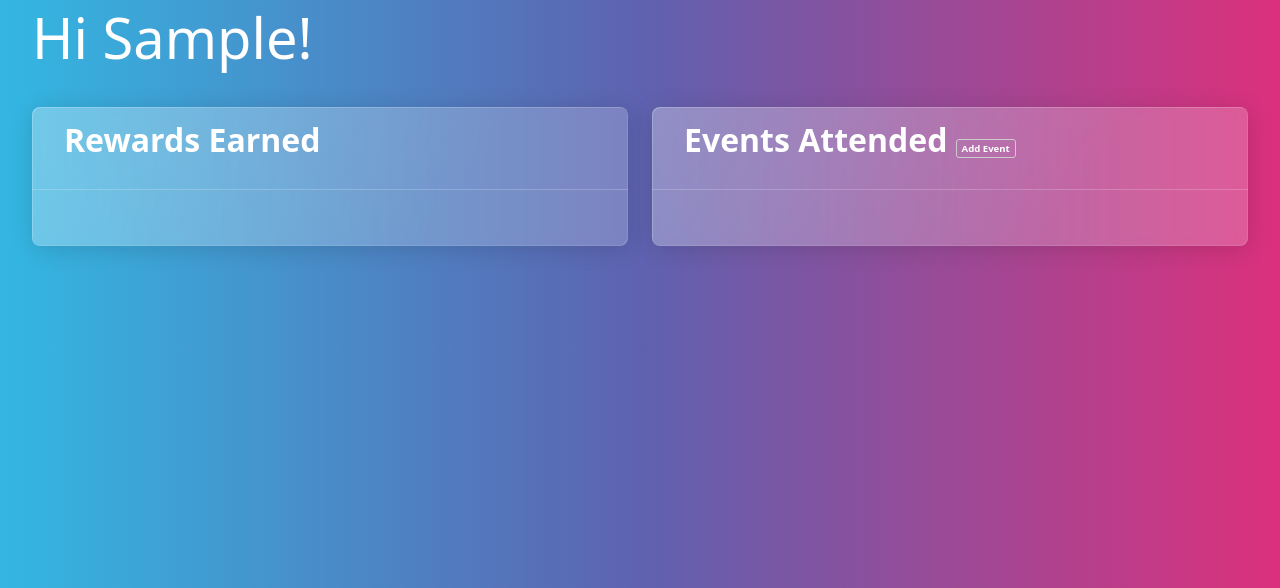
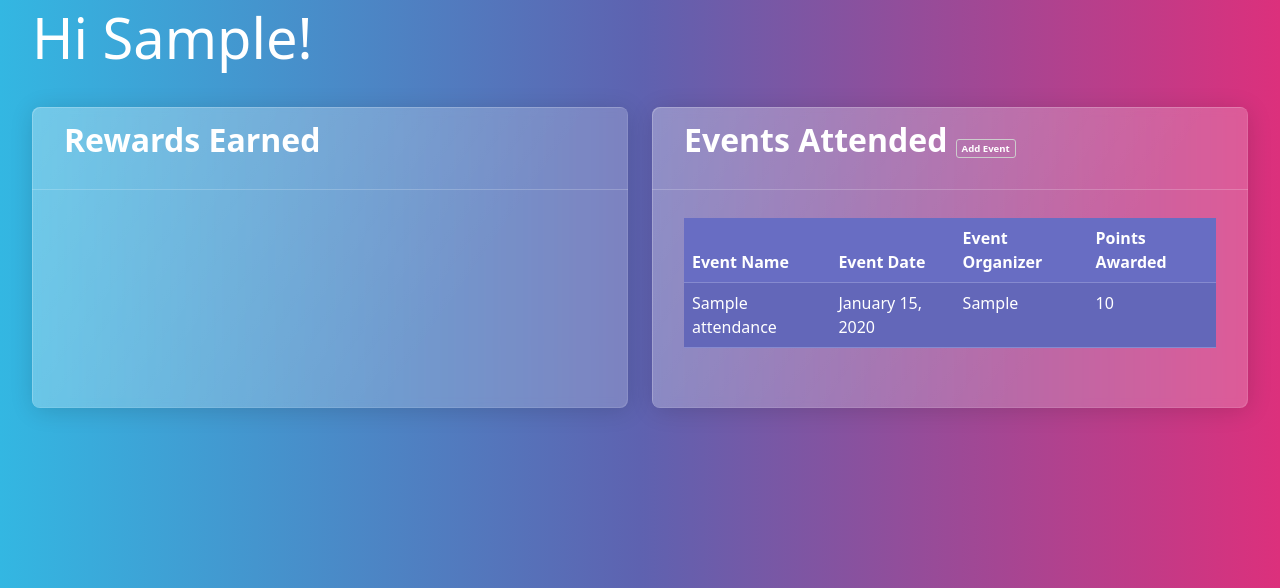
Before and after one commit to Fleurelle/wte_gamification, a Django app: page / in a window 1280 px wide. Shown: the part 162-750 px from the top of the page. Run offline with Django 5.2, Linux system fonts and the light colour scheme; a user stored in the database is signed in; tables that the repository leaves empty hold one stand-in row (values such as "Sample post"); some libraries are stand-ins or nearby versions.

Commit message:
display events attended on homepage

```diff
--- a/wte/templates/home.html
+++ b/wte/templates/home.html
@@ -34,6 +34,7 @@
               </div>
               <div class="card-body">
                 <!-- Rewards content will go here -->
+                <!-- TODO rewards tabulation -->
               </div>
             </div>
           </div>
@@ -50,12 +51,34 @@
                 </h2>
               </div>
               <div class="card-body">
-                <!-- Events content will go here -->
+                <table class="table table-striped">
+                  <thead>
+                    <tr>
+                      <th>Event Name</th>
+                      <th>Event Date</th>
+                      <th>Event Organizer</th>
+                      <th>Points Awarded</th>
+                    </tr>
+                  </thead>
+
+                  {% for event in user.attended_events.all %}
+                  {% if user.attended_events.exists %}
+                  <tbody>
+                    <tr>
+                      <td>{{ event.event_name }}</td>
+                      <td>{{ event.event_date|date:"F j, Y" }}</td>
+                      <td>{{ event.event_organizer }}</td>
+                      <td>{% if event.is_internal %}10{% else %}8{% endif %}</td>
+                    </tr>
+                    {% endif %}
+                    {% endfor %}
+                  </tbody>
+                </table>
+
               </div>
             </div>
           </div>
         </div>
-      </div>
     </section>
   </main>
 </div>
```
